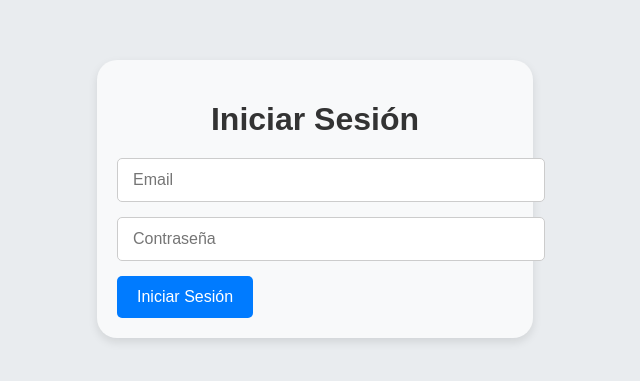
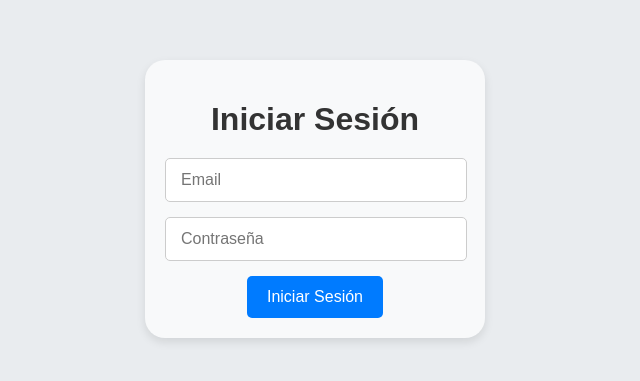
Before and after one commit to Oskiis/nuevo-task, a React (Create React App) app: page /login in a window 1280 px wide. Shown: the part 201-582 px from the top of the page, without its empty margins (325-965 px from the left). Built offline with nearby package versions, Linux system fonts and the light colour scheme.

Commit message:
centrar boton de inicio de sesion

```diff
--- a/src/vistas/login.css
+++ b/src/vistas/login.css
@@ -8,8 +8,8 @@
     background-color: #f8f9fa; /* Color de fondo claro */
     border-radius: 20px;
     box-shadow: 0 4px 10px rgba(0, 0, 0, 0.1);
-    width: 90%;
-    max-width: 400px; /* Ancho máximo del contenedor */
+    width: 100%;
+    max-width: 300px; /* Ancho máximo del contenedor */
     margin: auto; /* Centrar en la pantalla */
   }
 
@@ -19,7 +19,7 @@
   }
 
   input {
-    width: 100%; /* Ancho completo */
+    width: 90%; /* Ancho completo */
     padding: 12px 15px; /* Espaciado interno */
     margin-bottom: 15px; /* Espaciado inferior */
     border: 1px solid #ccc; /* Borde gris claro */
@@ -41,10 +41,13 @@
     cursor: pointer; /* Cursor de mano */
     font-size: 16px; /* Tamaño de fuente */
     transition: background-color 0.3s; /* Transición suave */
-  }
+    display: block;
+    margin: 0 auto;
+}
 
   button:hover {
     background-color: #0056b3; /* Color más oscuro al pasar el mouse */
+
   }
 
   .error {
```
